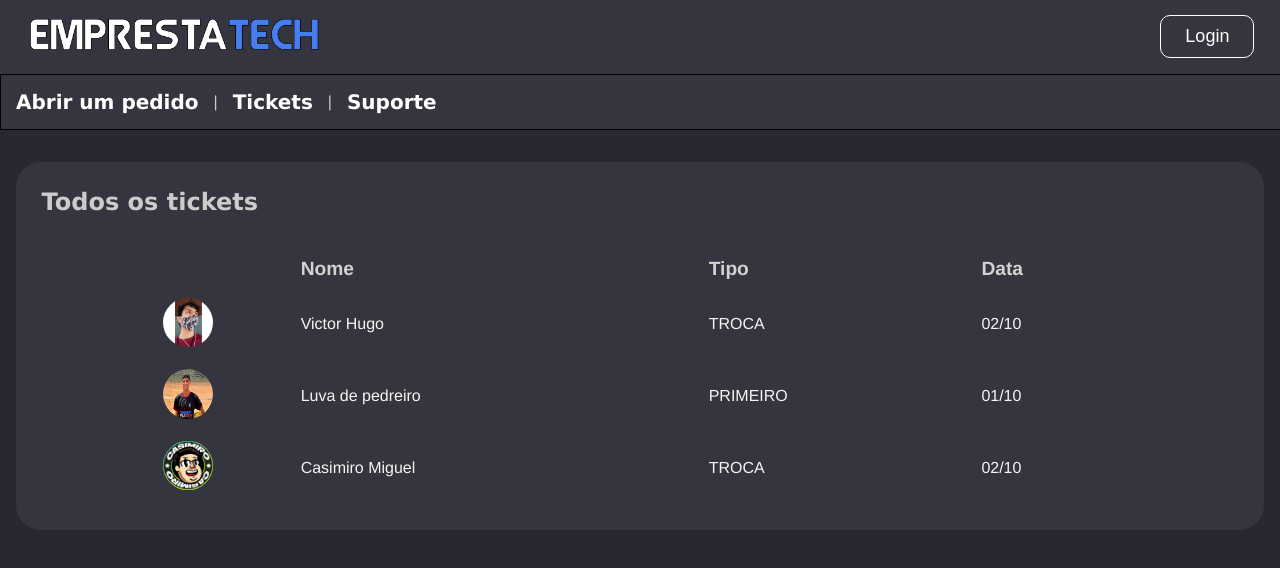
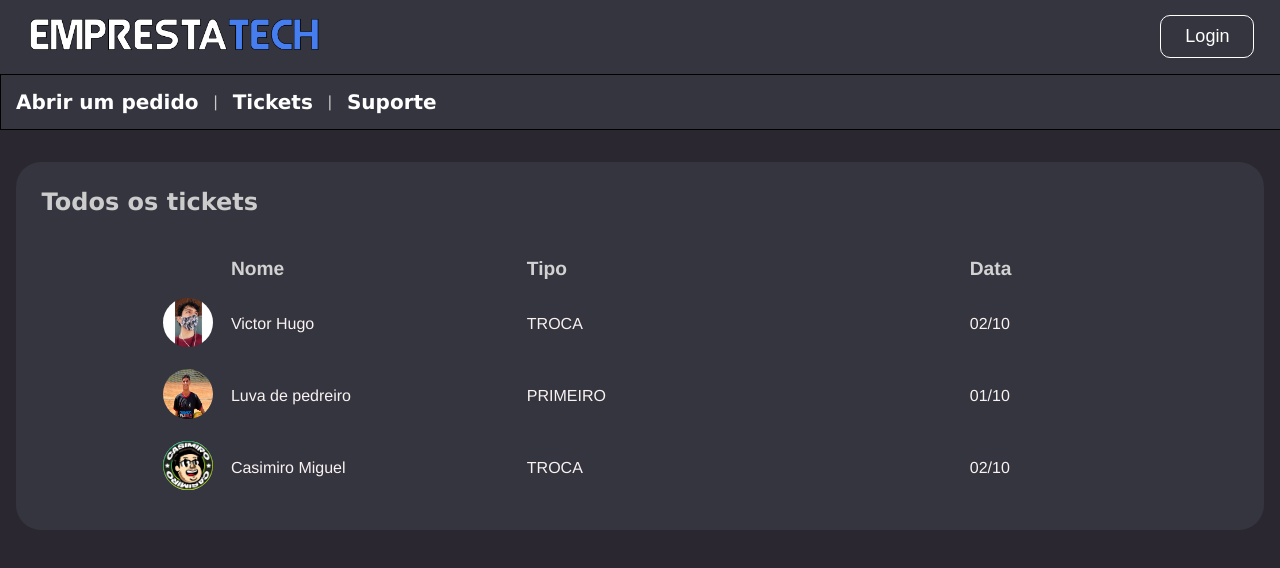
Before and after one commit to VictorHugofny/EMPRESTATECH, a Vue app: page /ticket in a window 1280 px wide. Shown: the top 568 px of the page. Built offline with nearby package versions, Linux system fonts and the light colour scheme.

Commit message:
Update Tickets.vue

```diff
--- a/src/views/Tickets.vue
+++ b/src/views/Tickets.vue
@@ -96,10 +96,10 @@
     margin: 0%;
 }
 @media only screen and (min-width: 1200px){
-    .content{width:100%;}
-    .rTable tbody tr td:nth-child(1){width:10%;}
-    .rTable tbody tr td:nth-child(2){width:30%;}
-    .rTable tbody tr td:nth-child(3){width:20%;}
+    .content{width:80%;}
+    .rTable tbody tr td:nth-child(1){width:0%;}
+    .rTable tbody tr td:nth-child(2){width:20%;}
+    .rTable tbody tr td:nth-child(3){width:30%;}
     .rTable tbody tr td:nth-child(4){width:10%;}
     .rTable tbody tr td:nth-child(5){width:30%;}
 
@@ -135,7 +135,7 @@
 
 
 .logo{
-    max-width: 10%;
+    max-width: 0%;
 }
 .content{
     max-width: 80%;
```
